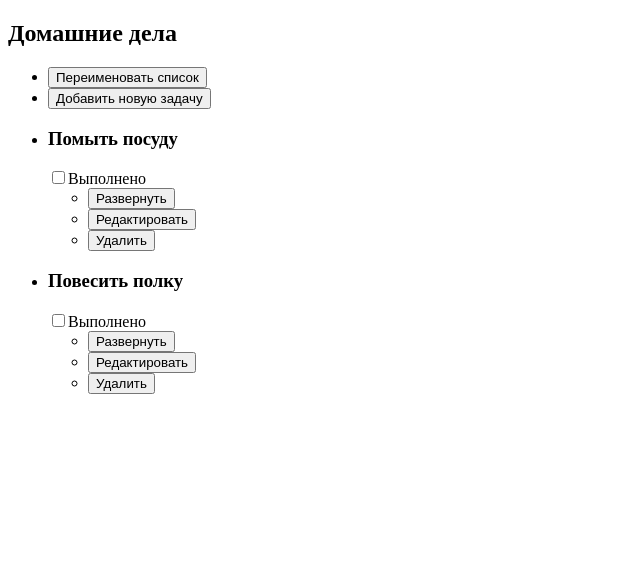
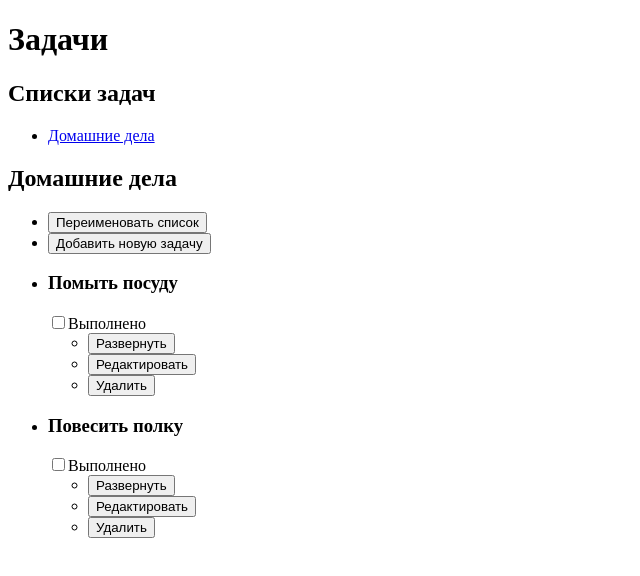
Before and after one commit to Ruslan-MI/reon-test, a React (Create React App) app: page / in a window 1280 px wide. Shown: the top 576 px of the page, without its empty margins (0-640 px from the left). Built offline with nearby package versions, Linux system fonts and the light colour scheme.

Commit message:
Добавляет множественные списки задач

```diff
--- a/src/components/app/app.jsx
+++ b/src/components/app/app.jsx
@@ -1,9 +1,9 @@
 import React from 'react';
 
-import TaskGroup from '../task-group/task-group';
+import Tasks from '../tasks/tasks';
 
 const App = () => (
-  <TaskGroup />
+  <Tasks />
 );
 
 export default App;
--- a/src/components/task-card/task-card.jsx
+++ b/src/components/task-card/task-card.jsx
@@ -4,7 +4,6 @@ import React, {
 import PropTypes from 'prop-types';
 import {
   useDispatch,
-  useSelector,
 } from 'react-redux';
 import dayjs from 'dayjs';
 
@@ -18,7 +17,6 @@ import {
   removeTask,
 } from '../../store/actions/data';
 import {
-  StoreNameSpace,
   TaskFormActionType,
 } from '../../const';
 import {
@@ -33,13 +31,8 @@ const TaskCard = ({
     creationDate,
     isComplete,
   },
+  taskGroupID,
 }) => {
-  const {
-    currentTaskGroupID,
-  } = useSelector((state) => ({
-    ...state[StoreNameSpace.PAGE],
-  }));
-
   const [
     localState,
     setLocalState,
@@ -58,7 +51,7 @@ const TaskCard = ({
         creationDate,
         isComplete: !isComplete,
       },
-      currentTaskGroupID,
+      taskGroupID,
     }));
   };
 
@@ -79,7 +72,7 @@ const TaskCard = ({
   const onRemoveButtonClick = () => {
     dispatch(removeTask({
       id,
-      currentTaskGroupID,
+      taskGroupID,
     }));
   };
 
@@ -118,6 +111,7 @@ const TaskCard = ({
 
 TaskCard.propTypes = {
   task: PropTypes.exact(taskPropTypes).isRequired,
+  taskGroupID: PropTypes.string.isRequired,
 };
 
 export default withTaskEditForm(TaskCard);
--- a/src/components/task-form/task-form.jsx
+++ b/src/components/task-form/task-form.jsx
@@ -6,7 +6,6 @@ import React, {
 import PropTypes from 'prop-types';
 import {
   useDispatch,
-  useSelector,
 } from 'react-redux';
 
 import {
@@ -20,9 +19,6 @@ import {
 import {
   task as taskPropTypes,
 } from '../../prop-types';
-import {
-  StoreNameSpace,
-} from '../../const';
 
 const initialState = {
   heading: '',
@@ -32,13 +28,8 @@ const initialState = {
 const TaskForm = ({
   task,
   isAddNewTask = false,
+  taskGroupID,
 }) => {
-  const {
-    currentTaskGroupID,
-  } = useSelector((state) => ({
-    ...state[StoreNameSpace.PAGE],
-  }));
-
   const [
     localState,
     setLocalState,
@@ -69,12 +60,12 @@ const TaskForm = ({
     if (isAddNewTask) {
       dispatch(addTask({
         task: localState,
-        currentTaskGroupID,
+        taskGroupID,
       }));
     } else {
       dispatch(editTask({
         task: localState,
-        currentTaskGroupID,
+        taskGroupID,
       }));
     }
 
@@ -84,7 +75,7 @@ const TaskForm = ({
   const onRemoveButtonClick = () => {
     dispatch(removeTask({
       id: localState.id,
-      currentTaskGroupID,
+      taskGroupID,
     }));
   };
 
@@ -131,6 +122,7 @@ const TaskForm = ({
 TaskForm.propTypes = {
   task: PropTypes.exact(taskPropTypes),
   isAddNewTask: PropTypes.bool,
+  taskGroupID: PropTypes.string.isRequired,
 };
 
 export default TaskForm;
--- a/src/components/task-group/task-group.jsx
+++ b/src/components/task-group/task-group.jsx
@@ -7,6 +7,7 @@ import {
   useDispatch,
   useSelector,
 } from 'react-redux';
+import PropTypes from 'prop-types';
 
 import TaskCard from '../task-card/task-card';
 import TaskForm from '../task-form/task-form';
@@ -21,18 +22,24 @@ import {
 import {
   changeTaskGroupHeading,
 } from '../../store/actions/data';
+import {
+  task as taskPropTypes,
+} from '../../prop-types';
 
 
-const TaskGroup = () => {
+const TaskGroup = ({
+  taskGroup: {
+    id: taskGroupID,
+    heading,
+    taskList,
+  },
+}) => {
   const {
-    taskGroups,
     taskFormAction: {
       type: taskFormActionType,
       id: taskFormActionID,
     },
-    currentTaskGroupID,
   } = useSelector((state) => ({
-    ...state[StoreNameSpace.DATA],
     ...state[StoreNameSpace.PAGE],
   }));
 
@@ -44,11 +51,6 @@ const TaskGroup = () => {
     isHeadingInput: false,
   });
 
-  const {
-    heading,
-    taskList,
-  } = taskGroups[0];
-
   const headingInputRef = useRef();
   const dispatch = useDispatch();
 
@@ -57,7 +59,7 @@ const TaskGroup = () => {
 
     dispatch(changeTaskGroupHeading({
       heading: headingInputRef.current.value.trim(),
-      currentTaskGroupID,
+      taskGroupID,
     }));
 
     setLocalState(() => ({
@@ -99,7 +101,7 @@ const TaskGroup = () => {
   ]);
 
   return (
-    <section className="task-group">
+    <section className="task-group" id={taskGroupID}>
       {
         localState.isHeadingInput ? (
           <form className='task-group__heading-form' id='heading-form' onSubmit={onFormSubmit}>
@@ -139,7 +141,7 @@ const TaskGroup = () => {
         {
           taskList.map((item) => (
             <li className='task-group__item' key={item.id}>
-              <TaskCard task={item} taskFormActionID={taskFormActionID} />
+              <TaskCard task={item} taskGroupID={taskGroupID} taskFormActionID={taskFormActionID} />
             </li>
           ))
         }
@@ -148,4 +150,12 @@ const TaskGroup = () => {
   );
 };
 
+TaskGroup.propTypes = {
+  taskGroup: PropTypes.exact({
+    id: PropTypes.string.isRequired,
+    heading: PropTypes.string.isRequired,
+    taskList: PropTypes.arrayOf(PropTypes.exact(taskPropTypes)).isRequired,
+  }),
+};
+
 export default TaskGroup;
--- /dev/null
+++ b/src/components/task-groups/task-groups.jsx
@@ -0,0 +1,31 @@
+import React from 'react';
+import PropTypes from 'prop-types';
+
+const TaskGroups = ({
+  taskGroups,
+}) => (
+  <section className="task-groups">
+    <h2 className="task-groups__heading">Списки задач</h2>
+    <ul className="task-groups__list">
+      {
+        taskGroups.map(({
+          id,
+          heading,
+        }) => (
+          <li className="task-groups__item" key={id}>
+            <a className="task-groups__link" href={`#${id}`}>{heading}</a>
+          </li>
+        ))
+      }
+    </ul>
+  </section>
+);
+
+TaskGroups.propTypes = {
+  taskGroups: PropTypes.arrayOf(PropTypes.exact({
+    id: PropTypes.string.isRequired,
+    heading: PropTypes.string.isRequired,
+  })),
+};
+
+export default TaskGroups;
--- /dev/null
+++ b/src/components/tasks/tasks.jsx
@@ -0,0 +1,40 @@
+import React from 'react';
+import {
+  useSelector,
+} from 'react-redux';
+
+import TaskGroups from '../task-groups/task-groups';
+import TaskGroup from '../task-group/task-group';
+
+import {
+  StoreNameSpace,
+} from '../../const';
+
+const Tasks = () => {
+  const {
+    taskGroups,
+  } = useSelector((state) => ({
+    ...state[StoreNameSpace.DATA],
+  }));
+
+  return (
+    <main>
+      <h1>Задачи</h1>
+      <TaskGroups taskGroups={taskGroups.map(({
+        id,
+        heading,
+      }) => ({
+        id,
+        heading,
+      }))}
+      />
+      {
+        taskGroups.map((item) => (
+          <TaskGroup taskGroup={item} key={item.id} />
+        ))
+      }
+    </main>
+  );
+};
+
+export default Tasks;
--- a/src/store/reducers/data.js
+++ b/src/store/reducers/data.js
@@ -22,10 +22,10 @@ export const reducer = createReducer(initialState, (builder) => {
   builder.addCase(editTask, (state, action) => {
     const {
       task,
-      currentTaskGroupID,
+      taskGroupID,
     } = action.payload;
 
-    const taskGroupIndex = state.taskGroups.findIndex((item) => item.id === currentTaskGroupID);
+    const taskGroupIndex = state.taskGroups.findIndex((item) => item.id === taskGroupID);
     const taskIndex = state.taskGroups[taskGroupIndex].taskList.findIndex((item) => item.id === task.id);
 
     state.taskGroups = [
@@ -47,10 +47,10 @@ export const reducer = createReducer(initialState, (builder) => {
   builder.addCase(removeTask, (state, action) => {
     const {
       id,
-      currentTaskGroupID,
+      taskGroupID,
     } = action.payload;
 
-    const taskGroupIndex = state.taskGroups.findIndex((item) => item.id === currentTaskGroupID);
+    const taskGroupIndex = state.taskGroups.findIndex((item) => item.id === taskGroupID);
     const taskIndex = state.taskGroups[taskGroupIndex].taskList.findIndex((item) => item.id === id);
 
     state.taskGroups = [
@@ -71,7 +71,7 @@ export const reducer = createReducer(initialState, (builder) => {
   builder.addCase(addTask, (state, action) => {
     const {
       task,
-      currentTaskGroupID,
+      taskGroupID,
     } = action.payload;
 
     const newTask = {
@@ -81,7 +81,7 @@ export const reducer = createReducer(initialState, (builder) => {
       isComplete: false,
     };
 
-    const taskGroupIndex = state.taskGroups.findIndex((item) => item.id === currentTaskGroupID);
+    const taskGroupIndex = state.taskGroups.findIndex((item) => item.id === taskGroupID);
 
     state.taskGroups = [
       ...state.taskGroups.slice(0, taskGroupIndex),
@@ -101,10 +101,10 @@ export const reducer = createReducer(initialState, (builder) => {
   builder.addCase(changeTaskGroupHeading, (state, action) => {
     const {
       heading,
-      currentTaskGroupID,
+      taskGroupID,
     } = action.payload;
 
-    const taskGroupIndex = state.taskGroups.findIndex((item) => item.id === currentTaskGroupID);
+    const taskGroupIndex = state.taskGroups.findIndex((item) => item.id === taskGroupID);
 
     state.taskGroups = [
       ...state.taskGroups.slice(0, taskGroupIndex),
--- a/src/store/reducers/page.js
+++ b/src/store/reducers/page.js
@@ -5,16 +5,12 @@ import {
 import {
   changeTaskFormAction,
 } from '../actions/page';
-import {
-  taskGroups,
-} from '../../mocks';
 
 const initialState = {
   taskFormAction: {
     type: null,
     id: null,
   },
-  currentTaskGroupID: localStorage.getItem('tasks') ? JSON.parse(localStorage.getItem('tasks'))[0].id : taskGroups[0].id,
 };
 
 export const reducer = createReducer(initialState, (builder) => {
```
